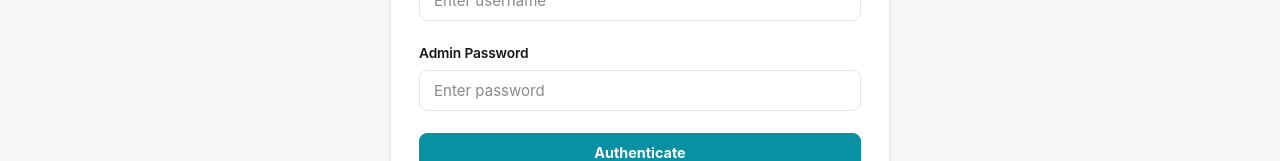
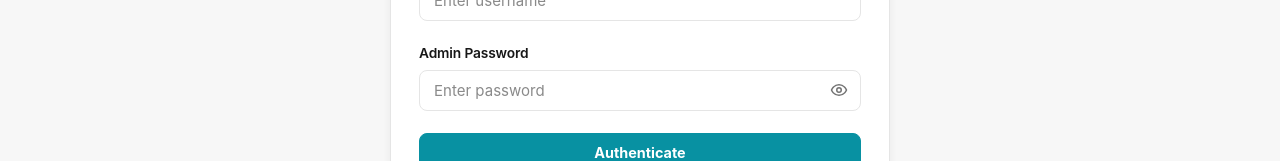
Before and after one commit to shahnaveed07/DSCWeb_React, a React (Vite) app: page /pages/alogin in a window 1280 px wide. Shown: the part 338-499 px from the top of the page. Built offline with nearby package versions, Linux system fonts and the light colour scheme; no server answers.

Commit message:
feat: add PasswordInput component and remove footer logic
- Replace standard password inputs with a new PasswordInput component that includes a visibility toggle.
- Remove conditional footer rendering logic from SiteLayout and related utility functions.
- Update CSS for password toggle styling.

```diff
--- a/src/components/layout/SiteFooter.jsx
+++ b/src/components/layout/SiteFooter.jsx
@@ -1,5 +1,3 @@
-import { NavLink } from 'react-router-dom'
-
 export function SiteFooter() {
   return (
     <footer id="dsc-footer" className="developer-footer">
--- a/src/components/layout/SiteLayout.jsx
+++ b/src/components/layout/SiteLayout.jsx
@@ -1,5 +1,4 @@
 import { Outlet, useLocation } from 'react-router-dom'
-import { isFooterNeeded } from '../../utils/navigation'
 import { SiteFooter } from './SiteFooter'
 import { SiteHeader } from './SiteHeader'
 
@@ -11,7 +10,6 @@ export function SiteLayout({ session, systemStatus, onLogout }) {
     cleanPath,
   )
 
-  const showFooter = isFooterNeeded(cleanPath)
 
   return (
     <div className="app-shell">
--- /dev/null
+++ b/src/components/ui/PasswordInput.jsx
@@ -0,0 +1,100 @@
+import { useState } from 'react'
+
+export function PasswordInput({
+  id,
+  name,
+  value = '',
+  onChange,
+  placeholder = 'Enter password',
+  autoComplete = 'current-password',
+  disabled = false,
+  readOnly = false,
+  required = false,
+  minLength,
+  maxLength,
+  className = '',
+  wrapperClassName = '',
+  'aria-label': ariaLabel,
+  'aria-describedby': ariaDescribedBy,
+  ...props
+}) {
+  const [isVisible, setIsVisible] = useState(false)
+
+  const handleToggle = (e) => {
+    e.preventDefault()
+    if (!disabled && !readOnly) {
+      setIsVisible((prev) => !prev)
+    }
+  }
+
+  const toggleLabel = isVisible ? 'Hide password' : 'Show password'
+
+  return (
+    <div className={`password-input-wrapper ${wrapperClassName}`.trim()}>
+      <input
+        id={id}
+        name={name}
+        type={isVisible ? 'text' : 'password'}
+        value={value}
+        onChange={onChange}
+        placeholder={placeholder}
+        autoComplete={autoComplete}
+        disabled={disabled}
+        readOnly={readOnly}
+        required={required}
+        minLength={minLength}
+        maxLength={maxLength}
+        aria-label={ariaLabel}
+        aria-describedby={ariaDescribedBy}
+        className={className}
+        {...props}
+      />
+      <button
+        type="button"
+        className="password-toggle-btn"
+        onClick={handleToggle}
+        disabled={disabled || readOnly}
+        aria-label={toggleLabel}
+        aria-pressed={isVisible}
+        title={toggleLabel}
+        tabIndex={0}
+      >
+        {isVisible ? (
+          /* Eye-Off (password is visible, click to hide) */
+          <svg
+            width="18"
+            height="18"
+            viewBox="0 0 24 24"
+            fill="none"
+            stroke="currentColor"
+            strokeWidth="2"
+            strokeLinecap="round"
+            strokeLinejoin="round"
+            aria-hidden="true"
+          >
+            <path d="M9.88 9.88a3 3 0 1 0 4.24 4.24" />
+            <path d="M10.73 5.08A10.43 10.43 0 0 1 12 5c7 0 10 7 10 7a13.16 13.16 0 0 1-1.67 2.68" />
+            <path d="M6.61 6.61A13.526 13.526 0 0 0 2 12s3 7 10 7a9.74 9.74 0 0 0 5.39-1.61" />
+            <line x1="2" y1="2" x2="22" y2="22" />
+          </svg>
+        ) : (
+          /* Eye (password is hidden, click to show) */
+          <svg
+            width="18"
+            height="18"
+            viewBox="0 0 24 24"
+            fill="none"
+            stroke="currentColor"
+            strokeWidth="2"
+            strokeLinecap="round"
+            strokeLinejoin="round"
+            aria-hidden="true"
+          >
+            <path d="M2 12s3-7 10-7 10 7 10 7-3 7-10 7-10-7-10-7Z" />
+            <circle cx="12" cy="12" r="3" />
+          </svg>
+        )}
+      </button>
+    </div>
+  )
+}
--- a/src/index.css
+++ b/src/index.css
@@ -898,6 +898,56 @@ textarea {
 
 .custom-file-input:hover {
   border-color: var(--primary);
+}
+
+/* Password Visibility Toggle */
+.password-input-wrapper {
+  position: relative;
+  display: flex;
+  align-items: center;
+  width: 100%;
+}
+
+.password-input-wrapper input {
+  width: 100%;
+  padding-right: 44px;
+}
+
+.password-toggle-btn {
+  position: absolute;
+  right: 6px;
+  top: 50%;
+  transform: translateY(-50%);
+  display: inline-flex;
+  align-items: center;
+  justify-content: center;
+  width: 32px;
+  height: 32px;
+  padding: 0;
+  border: none;
+  background: transparent;
+  color: var(--text-muted);
+  border-radius: var(--radius-sm);
+  cursor: pointer;
+  transition: color 0.15s ease, background-color 0.15s ease;
+  user-select: none;
+  z-index: 2;
+}
+
+.password-toggle-btn:hover:not(:disabled) {
+  color: var(--primary);
+  background-color: var(--surface-hover);
+}
+
+.password-toggle-btn:focus-visible {
+  outline: 2px solid var(--primary);
+  outline-offset: 1px;
+  color: var(--primary);
+}
+
+.password-toggle-btn:disabled {
+  opacity: 0.45;
+  cursor: not-allowed;
 }
 
 .form-stack {
--- a/src/pages/AdminLoginPage.jsx
+++ b/src/pages/AdminLoginPage.jsx
@@ -3,6 +3,8 @@ import { Link, Navigate, useNavigate } from 'react-router-dom'
 import { extractApiMessage, loginAdmin } from '../services/dscApi'
 import { clearStoredSession, persistSessionFromResponse } from '../utils/auth'
 import { FullScreenLoader } from '../components/ui/FullScreenLoader'
+import { PasswordInput } from '../components/ui/PasswordInput'
+
 
 export function AdminLoginPage({ session, onSessionChange }) {
   const navigate = useNavigate()
@@ -78,7 +80,7 @@ export function AdminLoginPage({ session, onSessionChange }) {
 
           <label className="field">
             <span>Admin Password</span>
-            <input
+            <PasswordInput
               autoComplete="current-password"
               onChange={(event) =>
                 !loading && setForm((current) => ({ ...current, password: event.target.value }))
@@ -86,7 +88,6 @@ export function AdminLoginPage({ session, onSessionChange }) {
               placeholder="Enter password"
               readOnly={loading}
               required
-              type="password"
               value={form.password}
             />
           </label>
--- a/src/pages/CheckoutPage.jsx
+++ b/src/pages/CheckoutPage.jsx
@@ -2,6 +2,8 @@ import { useMemo, useState } from 'react'
 import { NavLink, useNavigate, useSearchParams } from 'react-router-dom'
 import { extractApiMessage, submitCheckout } from '../services/dscApi'
 import { FullScreenLoader } from '../components/ui/FullScreenLoader'
+import { PasswordInput } from '../components/ui/PasswordInput'
+
 
 const BASE_PRICES = {
   free: 0,
@@ -270,13 +272,13 @@ export function CheckoutPage() {
 
                 <label className="field" htmlFor="regPassword">
                   <span className="micro-label">ACCOUNT PASSWORD</span>
-                  <input
+                  <PasswordInput
                     id="regPassword"
-                    type="password"
                     placeholder="Minimum 3 characters"
                     minLength={3}
                     value={form.password}
                     onChange={(e) => setForm((c) => ({ ...c, password: e.target.value }))}
+                    disabled={isSubmitting}
                     required
                     autoComplete="new-password"
                   />
--- a/src/pages/UserLoginPage.jsx
+++ b/src/pages/UserLoginPage.jsx
@@ -3,6 +3,8 @@ import { Link, Navigate, useNavigate } from 'react-router-dom'
 import { extractApiMessage, loginUser } from '../services/dscApi'
 import { clearStoredSession, persistSessionFromResponse } from '../utils/auth'
 import { FullScreenLoader } from '../components/ui/FullScreenLoader'
+import { PasswordInput } from '../components/ui/PasswordInput'
+
 
 export function UserLoginPage({ session, onSessionChange }) {
   const navigate = useNavigate()
@@ -77,7 +79,7 @@ export function UserLoginPage({ session, onSessionChange }) {
 
           <label className="field">
             <span>Password</span>
-            <input
+            <PasswordInput
               autoComplete="current-password"
               onChange={(event) =>
                 !loading && setForm((current) => ({ ...current, password: event.target.value }))
@@ -85,7 +87,6 @@ export function UserLoginPage({ session, onSessionChange }) {
               placeholder="Enter password"
               readOnly={loading}
               required
-              type="password"
               value={form.password}
             />
           </label>
--- a/src/utils/navigation.js
+++ b/src/utils/navigation.js
@@ -431,6 +431,6 @@ export const FOOTER_PAGES = new Set([
 //   const clean = normalizePath(pathname).replace(/\/+$/, '') || '/'
 //   return FOOTER_PAGES.has(clean)
 // }
-export function isFooterNeeded(pathname = '/') {
+export function isFooterNeeded(_pathname = '/') {
   return true
 }
```
Also changed, not shown: src/pages/AdminDashboardPage.jsx (+10 -6 lines), src/pages/ChangePasswordPage.jsx (+8 -4 lines), 1 other file (tests, documents, lock files or other folders).
